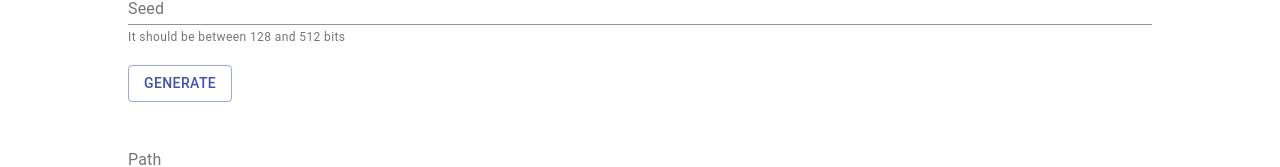
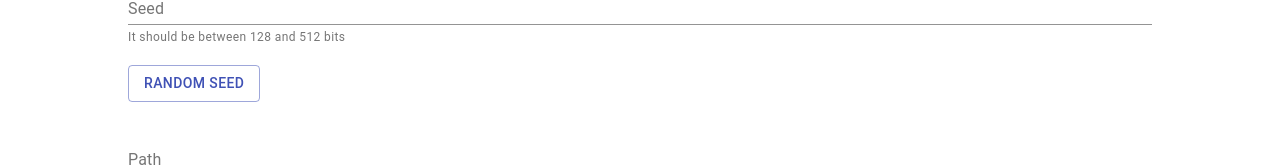
Before and after one commit to JoeHO888/bitcoin-address-generator, a React (Create React App) app: page /hd-generator in a window 1280 px wide. Shown: the part 344-511 px from the top of the page. Built offline with nearby package versions, Linux system fonts and the light colour scheme; what bitcoinjs-lib would draw is missing.

Commit message:
Update Text in Seed Generation in HDGenerator

```diff
--- a/src/components/HDGenerator/index.tsx
+++ b/src/components/HDGenerator/index.tsx
@@ -115,7 +115,7 @@ const HDGenerator: React.FC = () => {
                             variant="outlined"
                             color="primary"
                             onClick={onGenerate}>
-                            Generate
+                            Random Seed
                         </Button>
                     </Grid>
                 </Grid>
```
